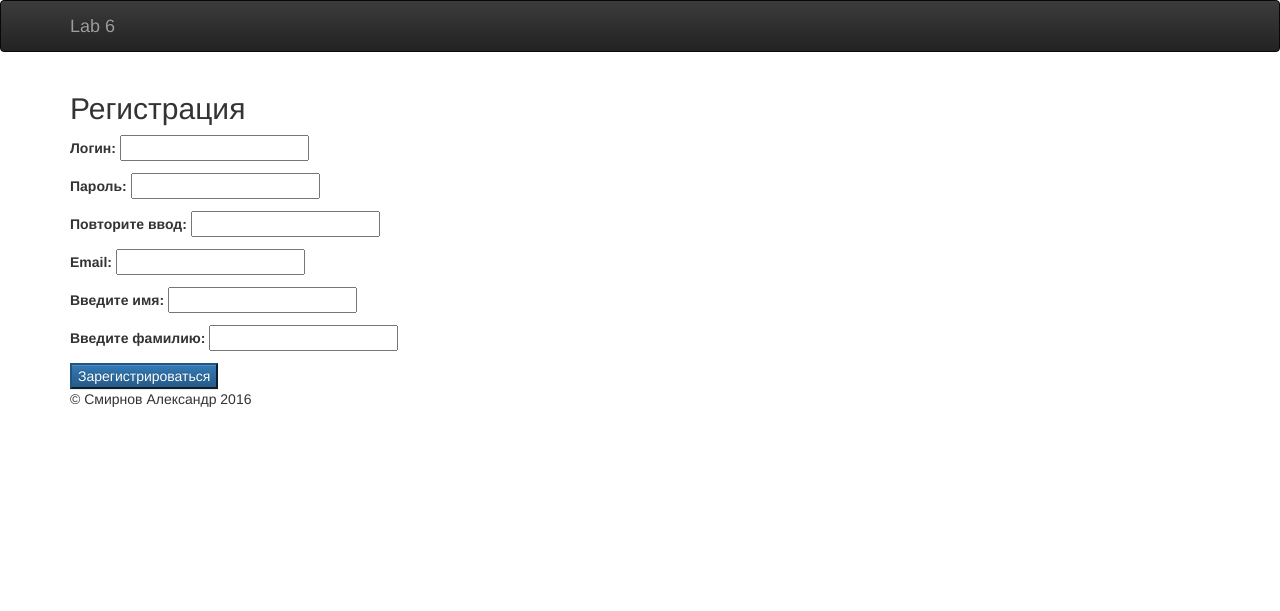
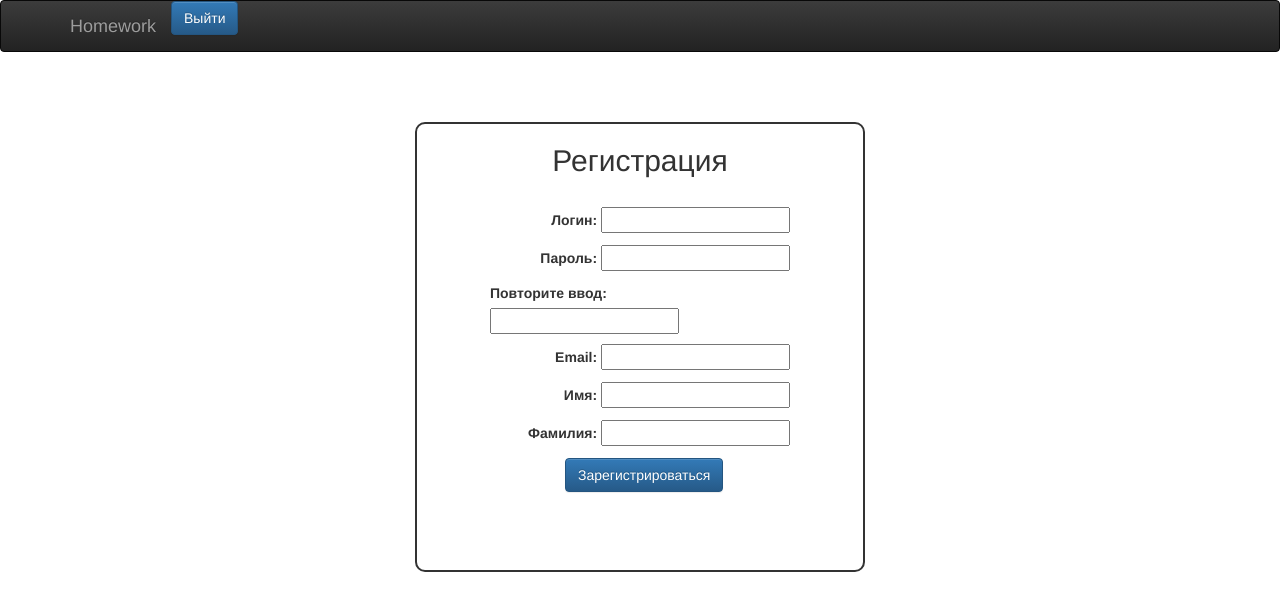
Before and after one commit to Sanyok004/RIP_homework, a Django app: page /registration/ in a window 1280 px wide. Shown: the top 611 px of the page. Run offline with Django 3.2, Linux system fonts and the light colour scheme; some libraries are stand-ins or nearby versions.

Commit message:
Auth and registration update

```diff
--- a/Bets/forms.py
+++ b/Bets/forms.py
@@ -9,8 +9,8 @@ class RegistrationForm(forms.Form):
     password = forms.CharField(min_length=8, widget=forms.PasswordInput, label='Пароль')
     password2 = forms.CharField(min_length=8, widget=forms.PasswordInput, label='Повторите ввод')
     email = forms.EmailField(label='Email')
-    first_name = forms.CharField(max_length=30, label='Введите имя')
-    last_name = forms.CharField(max_length=30, label='Введите фамилию')
+    first_name = forms.CharField(max_length=30, label='Имя')
+    last_name = forms.CharField(max_length=30, label='Фамилия')
 
     def clean_username(self):
         username = self.cleaned_data.get('username')
@@ -37,7 +37,7 @@ class RegistrationForm(forms.Form):
         user.is_active = True
         user.is_superuser = False
         user.save()
-        return authenticate(username=user.username, password=user.password)
+        return authenticate(username=user.username, password=data.get('password'))
 
 
 class AuthForm(forms.Form):
@@ -51,6 +51,6 @@ class AuthForm(forms.Form):
             if user.is_active:
                 data['user'] = user
             else:
-                raise forms.ValidationError('Пользователь неактивен')
+                raise forms.ValidationError('Пользователь не активен')
         else:
             raise forms.ValidationError('Неверный логин или пароль')
--- /dev/null
+++ b/Bets/static/style.css
@@ -0,0 +1,47 @@
+.btn a {
+    text-decoration: none;
+    color: white;
+}
+
+form p {
+    float: right;
+}
+
+.auth_form {
+    width: 400px;
+    height: 260px;
+    margin: 100px auto 0;
+    border: 2px solid;
+    border-radius: 10px;
+}
+
+.auth_form form{
+    width: 240px;
+    margin: 0 auto;
+}
+
+.auth_form h2, .registration_form h2{
+    text-align: center;
+}
+
+.auth_form form .btn-submit{
+    margin-left: 30px;
+    margin-right: 10px;
+}
+
+.registration_form {
+    width: 450px;
+    height: 450px;
+    margin: 50px auto 0;
+    border: 2px solid;
+    border-radius: 10px;
+}
+
+.registration_form form{
+    width: 300px;
+    margin: 0 auto;
+}
+
+.registration_form .btn-submit{
+    margin-left: 75px;
+}
--- a/Bets/views.py
+++ b/Bets/views.py
@@ -1,8 +1,14 @@
-from django.contrib.auth import authenticate, login
+from django.contrib.auth import authenticate, login, logout
+from django.contrib.auth.decorators import login_required
 from django.http import HttpResponseRedirect
 from django.shortcuts import render
 
 from Bets.forms import AuthForm, RegistrationForm
+
+
+@login_required(login_url='/auth/')
+def main(request):
+    return render(request, 'teams.html')
 
 
 def registration(request):
@@ -11,7 +17,7 @@ def registration(request):
         if form.is_valid():
             user = form.save()
             login(request, user)
-            return HttpResponseRedirect('/success/')
+            return HttpResponseRedirect('/')
     else:
         form = RegistrationForm()
     return render(request, 'registration.html', {'form': form})
@@ -25,7 +31,12 @@ def authorization(request):
             user = authenticate(username=data.get('username'), password=data.get('password'))
             if user is not None:
                 login(request, user)
-                return HttpResponseRedirect('/success/')
+                return HttpResponseRedirect('/')
     else:
         form = AuthForm()
     return render(request, 'auth.html', {'form': form})
+
+
+def logout_view(request):
+    logout(request)
+    return HttpResponseRedirect('/auth/')
--- a/RIP_homework/urls.py
+++ b/RIP_homework/urls.py
@@ -19,6 +19,8 @@ from Bets import views
 
 urlpatterns = [
     url(r'^admin/', admin.site.urls),
-    url(r'^$', views.authorization, name='main'),
+    url(r'^$', views.main, name='main'),
+    url(r'^auth/', views.authorization, name='auth'),
     url(r'^registration/', views.registration, name='registration'),
+    url(r'^logout/', views.logout_view, name='logout')
 ]
--- a/templates/base.html
+++ b/templates/base.html
@@ -5,6 +5,7 @@
 <head>
     <link rel="stylesheet" type="text/css" href="{% static 'bootstrap.css' %}">
     <link rel="stylesheet" type="text/css" href="{% static 'bootstrap-theme.css' %}">
+    <link rel="stylesheet" type="text/css" href="{% static 'style.css' %}">
     <meta charset="UTF-8">
     <title>{% block title %}{% endblock %}</title>
 </head>
@@ -12,20 +13,14 @@
     <div class="navbar navbar-inverse">
         <div class="container">
             <div class="navbar-header">
-                <a class="navbar-brand" href="{% url 'main' %}">Lab 6</a>
+                <a class="navbar-brand" href="{% url 'main' %}">Homework</a>
+                <button type="button" class="btn btn-primary"><a href="{% url 'logout' %}">Выйти</a></button>
             </div>
         </div>
     </div>
     <div class="container">
         <header>{% block header %}{% endblock %}</header>
-        <div>
-            {% block body %}{% endblock %}
-        </div>
-    </div>
-    <div class="container">
-        <div class="footer">
-            <p>&copy Смирнов Александр 2016</p>
-        </div>
+        {% block body %}{% endblock %}
     </div>
 </body>
 </html>
--- a/templates/registration.html
+++ b/templates/registration.html
@@ -2,12 +2,16 @@
 
 {% block title %}Регистрация{% endblock %}
 
-{% block header %}<h2 class="text-left">Регистрация</h2>{% endblock %}
+{% block header %}<!--<h2>Регистрация</h2>-->{% endblock %}
 
 {% block body %}
-    <form method="POST">
-        {% csrf_token %}
-        {{ form.as_p }}
-        <button class="btn-primary" type="submit">Зарегистрироваться</button>
-    </form>
+    <div class="registration_form">
+        <h2>Регистрация</h2>
+        <br>
+        <form method="POST">
+            {% csrf_token %}
+            {{ form.as_p }}
+            <button class="btn btn-primary btn-submit" type="submit">Зарегистрироваться</button>
+        </form>
+    </div>
 {% endblock %}
```
Also changed, not shown: templates/auth.html (+11 -7 lines), templates/teams.html (added, +9 -0 lines).
